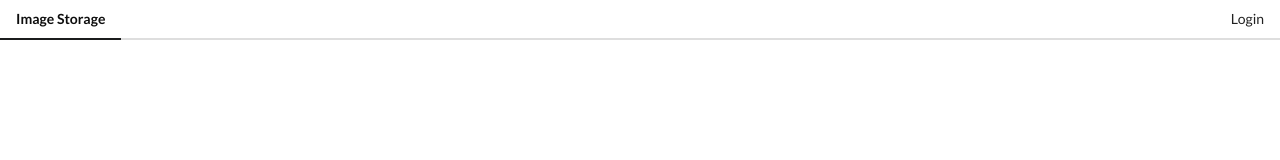
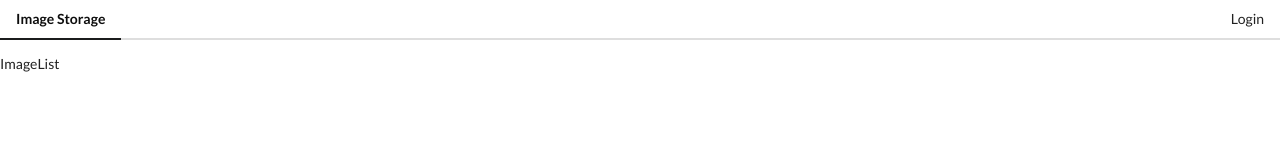
Before and after one commit to qtrangdo/Vue_Image_upload, a Vue app: page / in a window 1280 px wide. Shown: the top 160 px of the page. Built offline with nearby package versions, Linux system fonts and the light colour scheme; no server answers.

Commit message:
Config additional routes

```diff
--- /dev/null
+++ b/src/components/ImageList.vue
@@ -0,0 +1,11 @@
+<template>
+  <div>
+    ImageList
+  </div>
+</template>
+
+<script>
+export default {
+  name: "ImageList"
+}
+</script>
--- /dev/null
+++ b/src/components/UploadForm.vue
@@ -0,0 +1,11 @@
+<template>
+  <div>
+    Upload Form
+  </div>
+</template>
+
+<script>
+export default {
+  name: "UploadForm"
+}
+</script>
--- a/src/main.js
+++ b/src/main.js
@@ -3,13 +3,17 @@
 import App from './App';
 import store from './store';
 import AuthHandler from './components/AuthHandler';
+import ImageList from './components/ImageList';
+import UploadForm from './components/UploadForm';
 
 Vue.use(VueRouter);
 
 export const router = new VueRouter({
   mode: 'history',
   routes: [
-    { path: '/oauth2/callback', component: AuthHandler }
+    { path: '/oauth2/callback', component: AuthHandler },
+    { path: '/', component: ImageList },
+    { path: '/upload', component: UploadForm }
   ]
 });
 
```
